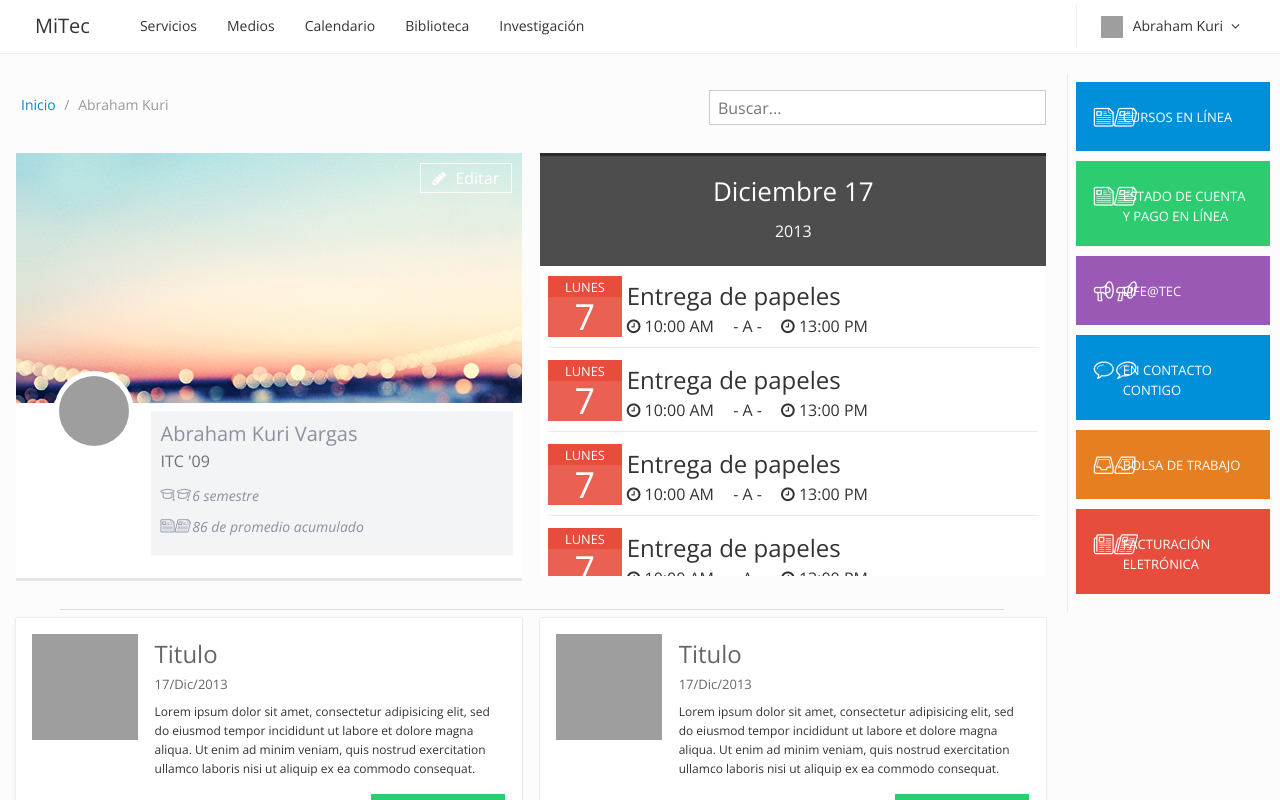
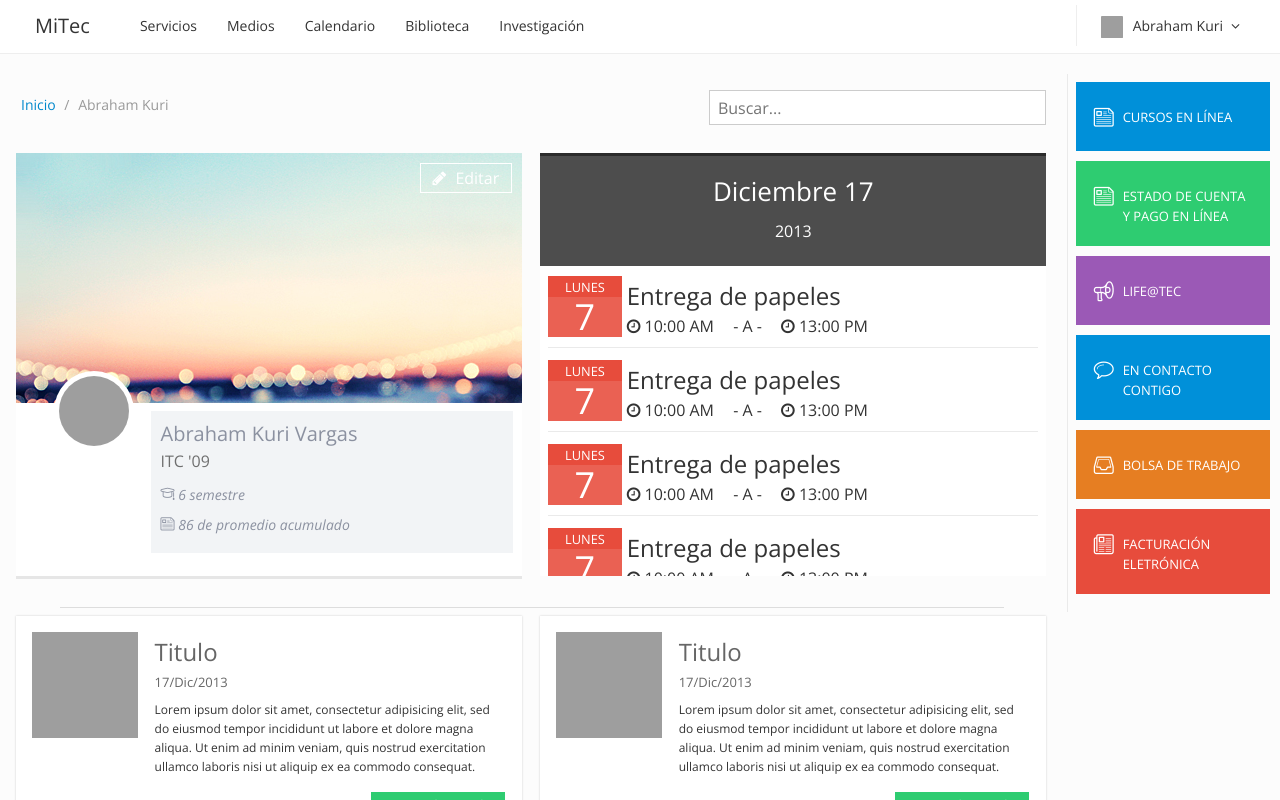
Before and after one commit to kurenn/miTecProposal, a plain HTML site: page alumno.html in a window 1280 px wide. Drawn offline with nearby package versions, Linux system fonts and the light colour scheme; grey boxes are pictures that could not be loaded.

Commit message:
Removes double line icon

```diff
--- a/alumno.html
+++ b/alumno.html
@@ -394,7 +394,6 @@
 </div>
 <script src="assets/js/jquery.js"></script>
 <script src="assets/js/furatto.min.js"></script>
-<script src="assets/js/lte-ie7.js"></script>
 <script>
   (function(i,s,o,g,r,a,m){i['GoogleAnalyticsObject']=r;i[r]=i[r]||function(){
   (i[r].q=i[r].q||[]).push(arguments)},i[r].l=1*new Date();a=s.createElement(o),
```
